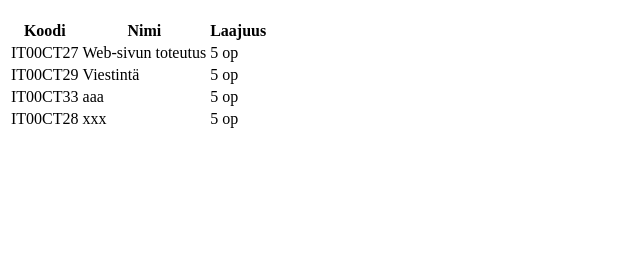
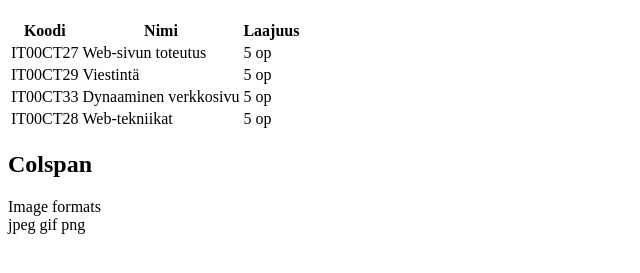
Before and after one commit to Ville-A/HTML, a plain HTML site: page 05_harjoitus_taulukko.html in a window 1280 px wide. Shown: the part 61-334 px from the top of the page, without its empty margins (0-640 px from the left). Drawn offline with Linux system fonts and the light colour scheme.

Commit message:
taulukko

```diff
--- a/05_harjoitus_taulukko.html
+++ b/05_harjoitus_taulukko.html
@@ -26,15 +26,21 @@
         </tr>
         <tr>
             <td>IT00CT33</td>
-            <td>aaa</td>
+            <td>Dynaaminen verkkosivu</td>
             <td>5 op</td>
         </tr>
-
         <tr>
             <td>IT00CT28</td>
-            <td>xxx</td>
+            <td>Web-tekniikat</td>
             <td>5 op</td>
         </tr>
     </table>
+    <h2>Colspan</h2>
+    <div>
+        <a>Image formats</a>
+    </div>
+    <div>
+        <a>jpeg gif png</a>
+    </div>
 </body>
 </html>
```
